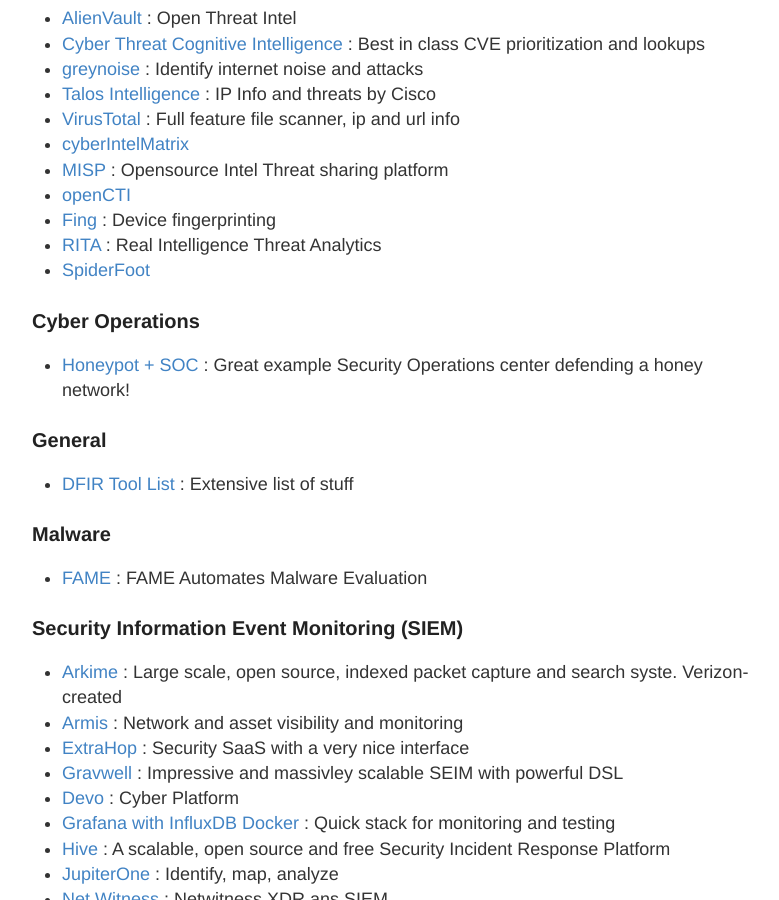
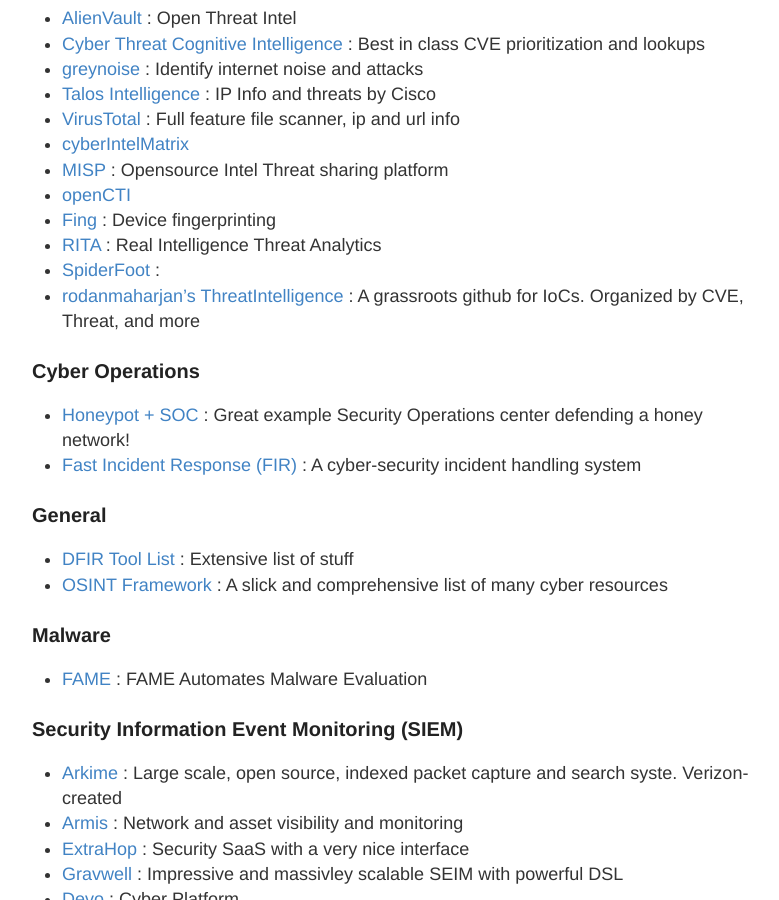
Before and after one commit to stevehenderson/stevehenderson.github.io, a Jekyll site: the page built from links.md, in a window 1280 px wide and 900 px high, scrolled down 4471 px. Shown: the whole window, without its empty margins (248-1027 px from the left). Built offline with Jekyll 4.4.1, drawn with Linux system fonts in a browser that asks for light colours.

Commit message:
Update links.md

```diff
--- a/links.md
+++ b/links.md
@@ -143,13 +143,16 @@
    * [openCTI](https://www.opencti.io/en/)
    * [Fing](https://app.fing.com/business/devrecog/demo) : Device fingerprinting
    * [RITA](https://github.com/activecm/rita) : Real Intelligence Threat Analytics
-   * [SpiderFoot](https://www.spiderfoot.net/)
+   * [SpiderFoot](https://www.spiderfoot.net/) :
+   * [rodanmaharjan's ThreatIntelligence](https://github.com/rodanmaharjan/ThreatIntelligence) : A grassroots github for IoCs.  Organized by CVE, Threat, and more
 
 ### Cyber Operations
    * [Honeypot + SOC](https://github.com/0xbythesecond/Azure-SOC-Honeynet-Project) : Great example Security Operations center defending a honey network!
+   * [Fast Incident Response (FIR)](https://github.com/certsocietegenerale/FIR) : A cyber-security incident handling system
 
 ### General
    * [DFIR Tool List](https://awesomedfir.com/dfir-tooling) : Extensive list of stuff
+   * [OSINT Framework](https://osintframework.com/) : A slick and comprehensive list of many cyber resources
 
 ### Malware
    * [FAME](https://github.com/certsocietegenerale/fame) : FAME Automates Malware Evaluation
```
